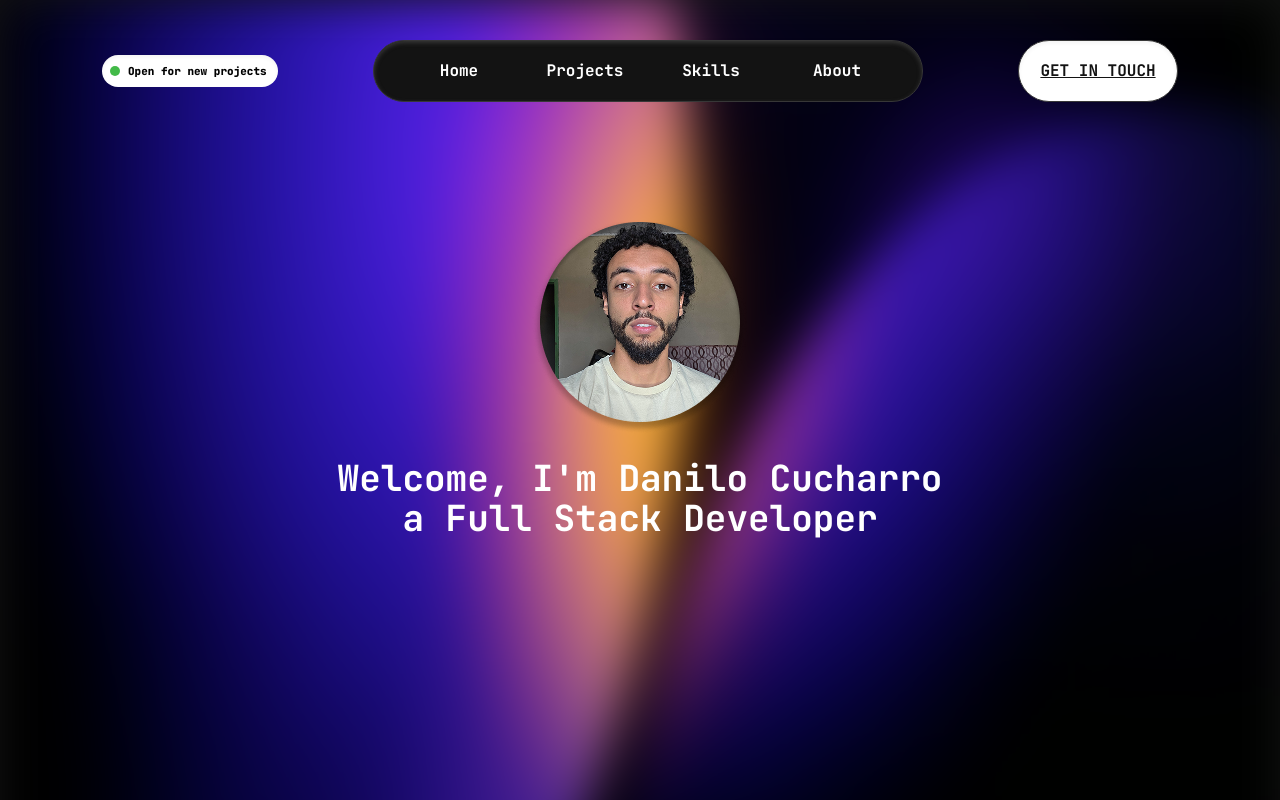
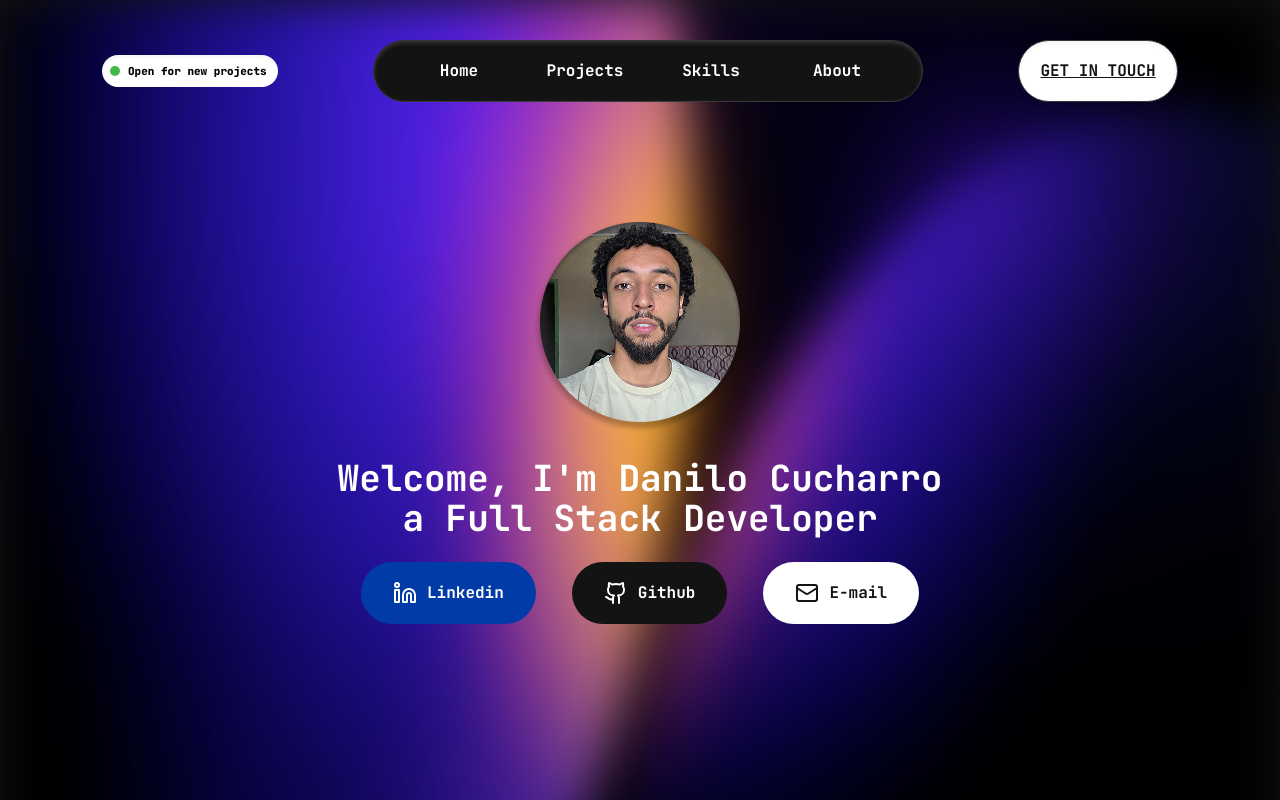
Before and after one commit to danilocucharro/portfolio, a Next.js app: page / in a window 1280 px wide. Shown: the top 800 px of the page. Built offline with nearby package versions, Linux system fonts and the light colour scheme.

Commit message:
feat: Adding a component button & addign a fade-in effect on presentation section

```diff
--- a/package.json
+++ b/package.json
@@ -9,9 +9,11 @@
     "lint": "eslint"
   },
   "dependencies": {
+    "lucide-react": "^0.575.0",
     "next": "16.1.6",
     "react": "19.2.3",
-    "react-dom": "19.2.3"
+    "react-dom": "19.2.3",
+    "tailwind-merge": "^3.5.0"
   },
   "devDependencies": {
     "@tailwindcss/postcss": "^4",
--- a/src/app/(portfolio)/page.tsx
+++ b/src/app/(portfolio)/page.tsx
@@ -1,9 +1,12 @@
+import { FadeIn } from "../components/fade-in";
 import { PresentationSection } from "../components/presentation-section";
 
 export default function Home() {
   return (
     <main className="w-full flex flex-col gap-4.5">
-      <PresentationSection />
+      <FadeIn>
+        <PresentationSection />
+      </FadeIn>
     </main>
   );
 }
--- /dev/null
+++ b/src/app/components/button.tsx
@@ -0,0 +1,17 @@
+import React, { ComponentProps } from "react";
+import { twMerge } from "tailwind-merge";
+
+type ButtonProps = ComponentProps<"button">;
+
+export function Button({ className, type = "button", ...props }: ButtonProps) {
+  return (
+    <button
+      type={type}
+      className={twMerge(
+        "flex px-8 h-15.5 bg-white justify-center items-center gap-2.5 text-white font-bold text-base rounded-full hover:shadow-2xl cursor-pointer hover:scale-105 transition-all duration-300",
+        className,
+      )}
+      {...props}
+    ></button>
+  );
+}
--- /dev/null
+++ b/src/app/components/fade-in.tsx
@@ -0,0 +1,36 @@
+"use client";
+import { useEffect, useRef, useState } from "react";
+
+export function FadeIn({ children }: { children: React.ReactNode }) {
+  const [isVisible, setIsVisible] = useState(false);
+  const domRef = useRef<HTMLDivElement>(null);
+
+  useEffect(() => {
+    const observer = new IntersectionObserver((entries) => {
+      entries.forEach((entry) => {
+        if (entry.isIntersecting) {
+          setIsVisible(true);
+          // Opcional: para de observar após a primeira animação
+          observer.unobserve(entry.target);
+        }
+      });
+    });
+
+    if (domRef.current) {
+      observer.observe(domRef.current);
+    }
+
+    return () => observer.disconnect();
+  }, []);
+
+  return (
+    <div
+      ref={domRef}
+      className={`transition-all duration-1000 ease-out ${
+        isVisible ? "opacity-100 translate-y-0" : "opacity-0 translate-y-10"
+      }`}
+    >
+      {children}
+    </div>
+  );
+}
--- a/src/app/components/presentation-section.tsx
+++ b/src/app/components/presentation-section.tsx
@@ -1,15 +1,37 @@
+import { GithubIcon, LinkedinIcon, MailIcon } from "lucide-react";
+import { Button } from "./button";
+
 export function PresentationSection() {
   return (
     <section className="flex flex-col flex-1 gap-8 items-center mt-20">
       <div className="flex flex-col max-w-157.5 items-center gap-6">
         {/*eslint-disable-next-line @next/next/no-img-element */}
-        <img src="profile-1.png" alt="Danilo Cucharro Photo" />
+        <img
+          src="profile-1.png"
+          alt="Danilo Cucharro Photo"
+          className="hover:scale-110 transition-all duration-800"
+        />
         <div className="w-full">
           <h1 className="font-bold text-white text-4xl text-wrap text-center">
             Welcome, {"I'm"} Danilo Cucharro a Full Stack Developer
           </h1>
         </div>
-        <div className="w-full flex justify-center gap-9"></div>
+        <div className="w-full flex justify-center gap-9">
+          <Button className="bg-blue-800">
+            <LinkedinIcon className="size-6" />
+            <p>Linkedin</p>
+          </Button>
+
+          <Button className="bg-black-800">
+            <GithubIcon className="size-6" />
+            <p>Github</p>
+          </Button>
+
+          <Button className="text-black-800">
+            <MailIcon className="size-6" />
+            <p>E-mail</p>
+          </Button>
+        </div>
       </div>
     </section>
   );
--- a/src/app/layout.tsx
+++ b/src/app/layout.tsx
@@ -3,7 +3,7 @@ import { JetBrains_Mono } from "next/font/google";
 import "./globals.css";
 
 export const metadata: Metadata = {
-  title: "Danilo Cucharro Dev",
+  title: "Danilo Cucharro",
   description: "Danilo Cucharro Portfolio",
 };
 
```
Also changed, not shown: 1 other file (tests, documents, lock files or other folders).
